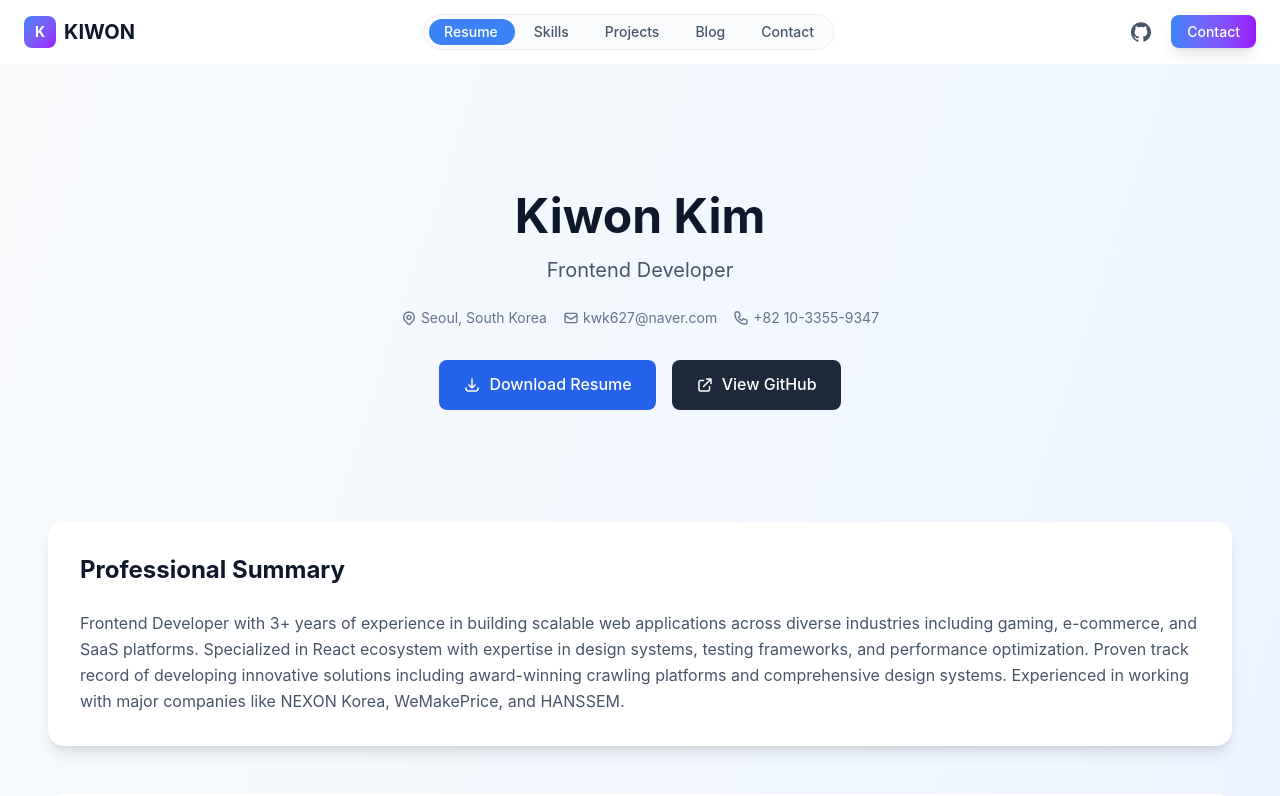
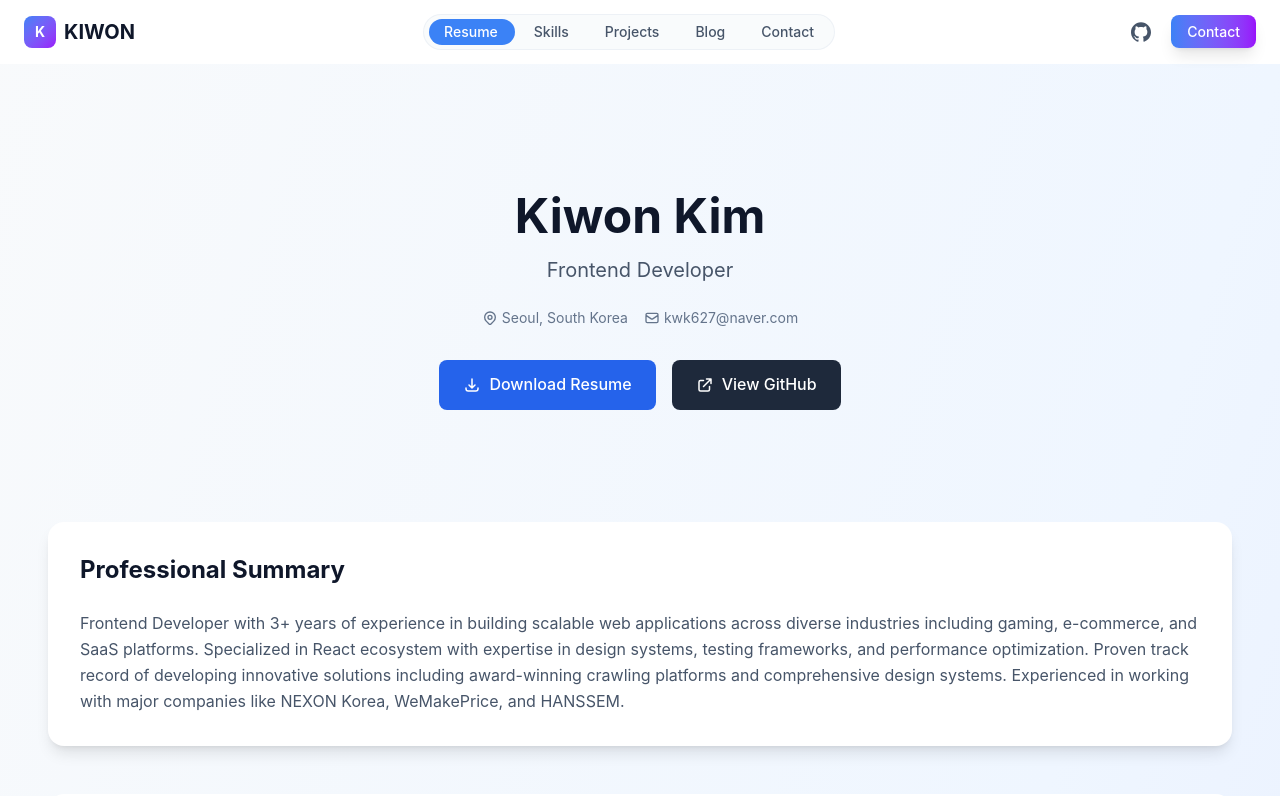
Before and after one commit to milliwonkim/introducing-kiwonkim, a Next.js app in the folder apps/web/: page / in a window 1280 px wide. Shown: the top 796 px of the page. Built offline with nearby package versions, Linux system fonts and the light colour scheme.

Commit message:
page.tsx 업데이트

```diff
--- a/apps/web/app/page.tsx
+++ b/apps/web/app/page.tsx
@@ -250,10 +250,6 @@ export default function Home() {
               <div className="flex items-center gap-1">
                 <MailIcon size={16} />
                 <span>kwk627@naver.com</span>
-              </div>
-              <div className="flex items-center gap-1">
-                <PhoneIcon size={16} />
-                <span>+82 10-3355-9347</span>
               </div>
             </div>
 
```
